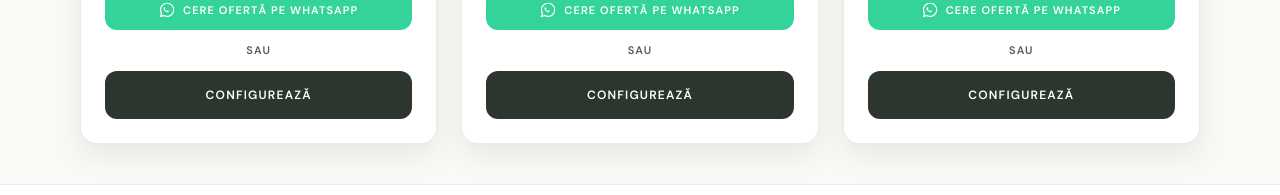
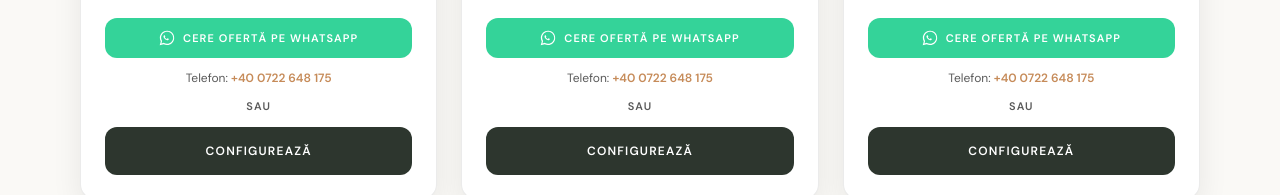
Before and after one commit to adaartbucuresti/adaartrepo, a React (Vite) app: page /produs/1 in a window 1280 px wide. Shown: the part 1433-1628 px from the top of the page. Built offline with nearby package versions, Linux system fonts and the light colour scheme; no server answers; the database is empty.

Commit message:
title website

```diff
--- a/index.html
+++ b/index.html
@@ -5,7 +5,7 @@
     <link rel="icon" type="image/svg+xml" href="/favicon.svg" />
     <meta name="google-site-verification" content="jzdAxAUK5HvQFYaAMTypW-sIwJyMyDx3tzLf_fNgqb0" />
     <meta name="viewport" content="width=device-width, initial-scale=1.0" />
-    <title>Mob Design</title>
+    <title>Ada Art - Mobila la comanda</title>
   </head>
   <body>
     <div id="root"></div>
--- a/src/components/ProductCard.jsx
+++ b/src/components/ProductCard.jsx
@@ -4,6 +4,8 @@
 export default function ProductCard({ product }) {
   const badge = product.badge
   const whatsappPhone = '40743455866'
+  const phoneDisplay = '+40 0722 648 175'
+  const phoneTel = 'tel:+40722648175'
   const whatsappText = `Salut!\nSunt interesat(ă) de produsul „${product?.name || ''}” și aș dori o ofertă personalizată.\nVă rog să mă contactați pentru a discuta dimensiunile și preferințele mele.\nMulțumesc!`
   const whatsappUrl = `https://wa.me/${whatsappPhone}?text=${encodeURIComponent(whatsappText)}`
 
@@ -60,6 +62,13 @@
           Cere ofertă pe WhatsApp
         </a>
 
+        <div className="mt-3 text-center text-xs text-text-muted">
+          Telefon:{' '}
+          <a href={phoneTel} className="font-semibold text-brand-mid hover:text-brand-dark">
+            {phoneDisplay}
+          </a>
+        </div>
+
         <div className="mt-3 text-center text-[11px] font-bold uppercase tracking-widest text-text-muted">SAU</div>
 
         <Link
--- a/src/pages/ProductDetailPage.jsx
+++ b/src/pages/ProductDetailPage.jsx
@@ -26,6 +26,8 @@
   const images = product?.images?.length ? product.images : product ? [product.image] : []
   const activeImg = images[activeIdx] || images[0]
   const whatsappPhone = '40743455866'
+  const phoneDisplay = '+40 0722 648 175'
+  const phoneTel = 'tel:+40722648175'
   const whatsappText = `Salut!\nSunt interesat(ă) de produsul „${product?.name || ''}” și aș dori o ofertă personalizată.\nVă rog să mă contactați pentru a discuta dimensiunile și preferințele mele.\nMulțumesc!`
   const whatsappUrl = `https://wa.me/${whatsappPhone}?text=${encodeURIComponent(whatsappText)}`
 
@@ -291,6 +293,13 @@
               Cere ofertă pe WhatsApp
             </a>
 
+            <div className="mt-3 text-center text-xs text-text-muted">
+              Telefon:{' '}
+              <a href={phoneTel} className="font-semibold text-brand-mid hover:text-brand-dark">
+                {phoneDisplay}
+              </a>
+            </div>
+
             <div className="mt-3 text-center text-xs font-bold uppercase tracking-widest text-text-muted">SAU</div>
 
             <Link
```
